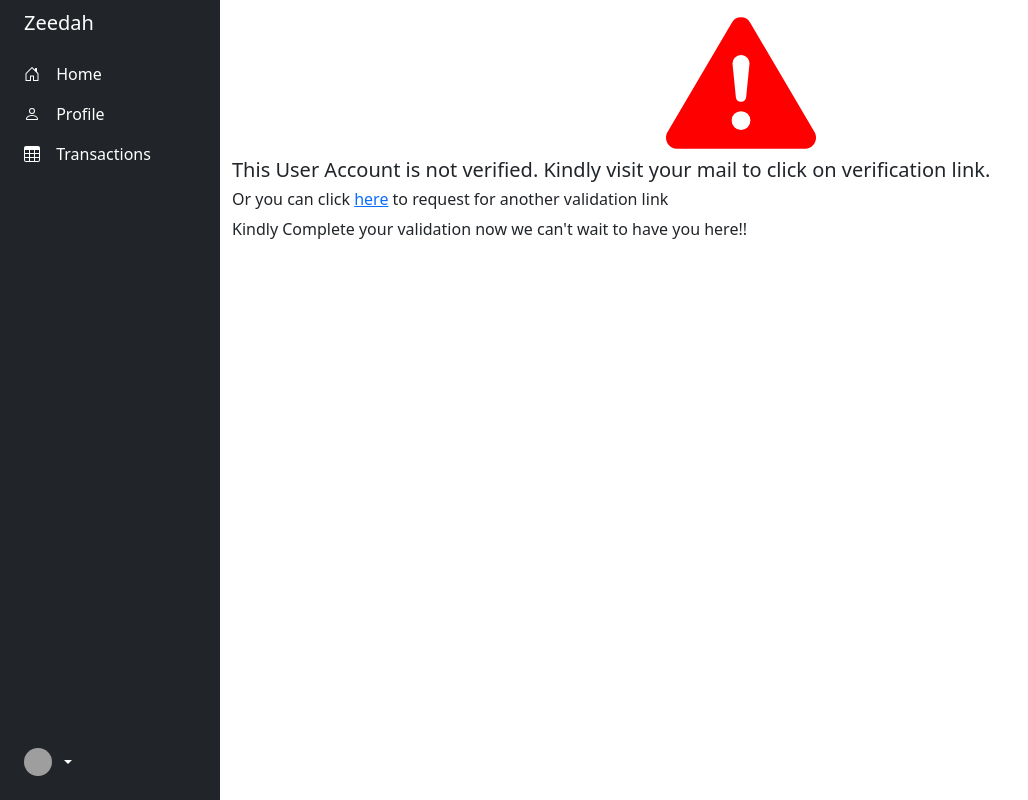
After one commit to Homoakin619/data_vendor, a Django app: page /not_verified/ in a window 1280 px wide. The commit adds this page. Shown: the whole page, without its empty margins (0-1028 px from the left). Run offline with Django 3.2, Linux system fonts and the light colour scheme; some libraries are stand-ins or nearby versions; grey boxes are pictures that could not be loaded.

Commit message:
added verification check mixin

```diff
--- a/core/templates/core/base.html
+++ b/core/templates/core/base.html
@@ -113,6 +113,13 @@
               <path d="M8.982 1.566a1.13 1.13 0 0 0-1.96 0L.165 13.233c-.457.778.091 1.767.98 1.767h13.713c.889 0 1.438-.99.98-1.767L8.982 1.566zM8 5c.535 0 .954.462.9.995l-.35 3.507a.552.552 0 0 1-1.1 0L7.1 5.995A.905.905 0 0 1 8 5zm.002 6a1 1 0 1 1 0 2 1 1 0 0 1 0-2z"/>
             </symbol>
 
+            <symbol id="check" fill="currentColor" viewBox="0 0 16 16">
+              <path d="M16 8A8 8 0 1 1 0 8a8 8 0 0 1 16 0zm-3.97-3.03a.75.75 0 0 0-1.08.022L7.477 9.417 5.384 7.323a.75.75 0 0 0-1.06 1.06L6.97 11.03a.75.75 0 0 0 1.079-.02l3.992-4.99a.75.75 0 0 0-.01-1.05z"/>
+            </symbol>
+            <symbol id="cancel" fill="currentColor" viewBox="0 0 16 16">
+              <path d="M16 8A8 8 0 1 1 0 8a8 8 0 0 1 16 0zM5.354 4.646a.5.5 0 1 0-.708.708L7.293 8l-2.647 2.646a.5.5 0 0 0 .708.708L8 8.707l2.646 2.647a.5.5 0 0 0 .708-.708L8.707 8l2.647-2.646a.5.5 0 0 0-.708-.708L8 7.293 5.354 4.646z"/>
+            </symbol>
+
           </svg>
 
       <div class="container-fluid overflow-hidden">
--- /dev/null
+++ b/core/templates/core/not_verified.html
@@ -0,0 +1,34 @@
+{% extends 'core/base.html' %}
+
+{% block content %}
+
+<main class="row overflow-auto me-2 gx-1 gy-1 pt-2">
+
+    <div class="col">
+        {% if messages %}
+            <div class="col">
+            {% for message in messages %}
+            <div class="alert alert-{{ message.tags }} d-flex align-items-center" role="alert">
+
+                <div>
+                <p>
+                    <svg class="bi flex-shrink-0 me-2" width="24" height="24" role="img" aria-label="Danger:"><use xlink:href="#exclamation-triangle-fill"/></svg>
+                    {{ message }}
+                </p>
+                </div>
+                <button type="button" class="btn-close ms-auto" data-bs-dismiss="alert" aria-label="Close"></button>
+            </div>
+            {% endfor %}
+            </div>
+        {% endif %}
+        <div class="d-flex justify-content-center">
+            <svg class="bi me-2" style="color:red" ><use xlink:href="#exclamation-triangle-fill"/></svg>
+        </div>
+
+        <h5>This User Account is not verified. Kindly visit your mail to click on verification link.</h5>
+        <h6>Or you can click <a style="display: inline;" href="{% url 'request_verification' %}">here</a> to request for another validation link</h6>
+        <p>Kindly Complete your validation now we can't wait to have you here!!</p>
+    </div>
+
+</main>
+{% endblock %}
--- a/core/urls.py
+++ b/core/urls.py
@@ -1,3 +1,4 @@
+from unicodedata import name
 from django.conf import settings
 from django.conf.urls.static import static
 from django.urls import path,re_path
@@ -24,7 +25,9 @@ urlpatterns = [
 
 		re_path(r'^activate/(?P<activation_key>.+)$', views.activate,name='activate'),
 		path('success/',views.success,name='success'),
-		path('',views.IndexView.as_view(),name='login_page')
+		path('',views.IndexView.as_view(),name='login_page'),
+		path('not_verified/',views.verify_redirect,name='not_verified'),
+		path('get_verification/',views.get_activation_url,name="request_verification")
 
 ]
 
--- a/core/views.py
+++ b/core/views.py
@@ -4,17 +4,14 @@ from django.shortcuts import redirect, render,get_object_or_404
 from django.views import generic
 from django.contrib.auth import login,authenticate,logout
 from django.http import HttpResponseRedirect,JsonResponse
-from django.urls import reverse
+from django.urls import reverse,reverse_lazy
 from django.conf import settings
 from django.contrib.auth.models import User
 from django.contrib.auth.mixins import LoginRequiredMixin
 from django.utils.crypto import get_random_string
-
-
-
 from django.core import mail
 
-
+from .mixins import CheckVerificationMixin
 from .models import Customer,Merchant,CardTransactions, Transaction
 from .forms import CustomerForm,CustomerDetailsForm, LoginForm, MerchantForm, ChangePinForm, PinPurchaseForm,UserDetailsForm,CustomerChangeForm
 
@@ -51,8 +48,9 @@ def get_price(network,value):
 
 
 
-class EditProfileView(LoginRequiredMixin,generic.View):
+class EditProfileView(LoginRequiredMixin,CheckVerificationMixin,generic.View):
     template_name = 'core/edit-profile.html'
+    redirect_url = reverse_lazy('not_verified')
     def get(self,*args,**kwargs):
 
         query = get_object_or_404(Customer,user=self.request.user)
@@ -68,8 +66,9 @@ class EditProfileView(LoginRequiredMixin,generic.View):
             return HttpResponseRedirect(reverse('profile'))
         return self.get(*args,**kwargs)
 
-class ProfileView(LoginRequiredMixin,generic.View):
+class ProfileView(LoginRequiredMixin,CheckVerificationMixin,generic.View):
     template_name = 'core/profile.html'
+    redirect_url = reverse_lazy('not_verified')
     def get(self,*args,**kwargs):
         form = ChangePinForm()
         context = {'form':form,'error':False,'profile':True}
@@ -98,12 +97,15 @@ class ProfileView(LoginRequiredMixin,generic.View):
             return render(self.request,self.template_name,context=context)
 
 
-class DashboardView(LoginRequiredMixin,generic.View):
+class DashboardView(CheckVerificationMixin,LoginRequiredMixin,generic.View):
     template_name = 'core/dash.html'
+    redirect_url = reverse_lazy('not_verified')
     def get(self,*args,**kwargs):
+        print(self.request.user.is_staff)
         form = PinPurchaseForm()
         context ={'form':form,'error':False,'dashboard':True}
         customer = get_object_or_404(Customer,user=self.request.user)
+        print(customer.verified)
         context['balance'] = customer.balance
         context['stripe'] = settings.STRIPE_PK
         context['items']=Merchant.objects.all()
@@ -150,13 +152,10 @@ class DashboardView(LoginRequiredMixin,generic.View):
                         transaction.save()
                         return HttpResponseRedirect(reverse('success'))
                 else:
-                    print('pinfailed')
                     context['error'] = True
                     form.add_error('pin',ValidationError('Pin is incorrect'))
                     return render(self.request,self.template_name,context)
             else:
-                print('other failure')
-                print(form.errors)
                 context['error'] = True
                 return render(self.request,self.template_name,context)
 
@@ -212,8 +211,9 @@ class DashboardView(LoginRequiredMixin,generic.View):
 
 
 
-class FundWalletView(generic.View):
+class FundWalletView(LoginRequiredMixin,CheckVerificationMixin,generic.View):
     template_name = 'core/payment.html'
+    redirect_url = reverse_lazy('not_verified')
     def get(self,*args,**kwargs):
         form = PinPurchaseForm()
         context = {'stripe': settings.STRIPE_PK,'form':form}
@@ -285,18 +285,9 @@ class FundWalletView(generic.View):
             return render(self.request,self.template_name,context)
 
 
-
-def success(request):
-    return render(request,'core/success.html',{'message':'Transaction successful You will be credited soon!'})
-
-
-def logout_user(request):
-    logout(request)
-    return HttpResponseRedirect('/')
-
-
-class TransactionHistoryView(LoginRequiredMixin,generic.View):
+class TransactionHistoryView(LoginRequiredMixin,CheckVerificationMixin,generic.View):
     template_name = 'core/transaction.html'
+    redirect_url = reverse_lazy('not_verified')
     def get(self,*args,**kwargs):
         transactions = Transaction.objects.filter(user=self.request.user).order_by('-id')
         context = {'transactions':enumerate(transactions,start=1),'transaction':True}
@@ -446,7 +437,7 @@ class IndexView(generic.View):
                 customer.activation_key = activation_key
                 customer.save()
                 subject = 'Zeedah Account Verification'
-                body = f'Hi {username} \n Please click on the link below to confirm your registration \n http://zeeda.herokuapp.com/activate/{activation_key}'
+                body = f'Hi {username} \n Please click on the link below to confirm your registration \n http://{settings.DOMAIN}/activate/{activation_key}'
                 sender = 'zeedah@gmail.com'
                 with mail.get_connection() as connection:
                     mail.EmailMessage(
@@ -462,7 +453,6 @@ class IndexView(generic.View):
         return render(self.request,self.template_name,context=context)
 
 def activate(request,activation_key):
-    print(activation_key)
     customer = get_object_or_404(Customer,activation_key=activation_key)
     if customer.user.is_active == True:
         return HttpResponseRedirect(reverse('login_page'))
@@ -476,5 +466,29 @@ def activate(request,activation_key):
             return HttpResponseRedirect(reverse('login_page'))
     return render(request,'core/activation.html')
 
+def get_activation_url(request,*args,**kwargs):
+    user = request.user
+    customer = get_object_or_404(Customer,user=user)
+    activation_key = get_activation_key()
+    customer.activation_key = activation_key
+    subject = 'Zeedah Account Verification'
+    body = f'Hi {user.username} \n Please click on the link below to confirm your registration \n http://localhost:8000/activate/{activation_key}'
+    sender = 'zeedah@gmail.com'
+    with mail.get_connection() as connection:
+        mail.EmailMessage(
+            subject, body, sender, [user.email],
+            connection=connection,
+        ).send()
+    customer.save()
+    messages.success(request,'''Account activation requested successfully!
+                                    \nKindly Check Your Email for link to activate your account''')
+    return render(request,'core/not_verified.html')
 def verify_redirect(request):
-    return (request,'core/not_verified.html')
+    return render(request,'core/not_verified.html')
+
+def success(request):
+    return render(request,'core/success.html',{'message':'Transaction successful You will be credited soon!'})
+
+def logout_user(request):
+    logout(request)
+    return HttpResponseRedirect('/')
--- a/zeedah/settings.py
+++ b/zeedah/settings.py
@@ -46,6 +46,9 @@ ALLOWED_HOSTS = [
     'localhost',
 
 ]
+DOMAIN = 'localhost:8000'
+if not DEBUG:
+    DOMAIN = 'zeeda.herokuapp.com'
 
 
 # Application definition
```
Also changed, not shown: core/mixins.py (+16 -2 lines), core/templates/core/admins/users.html (+6 -1 lines).
